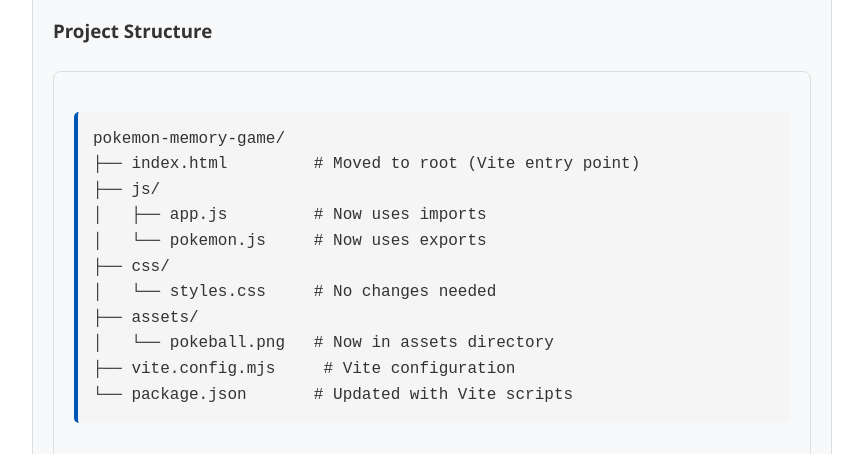
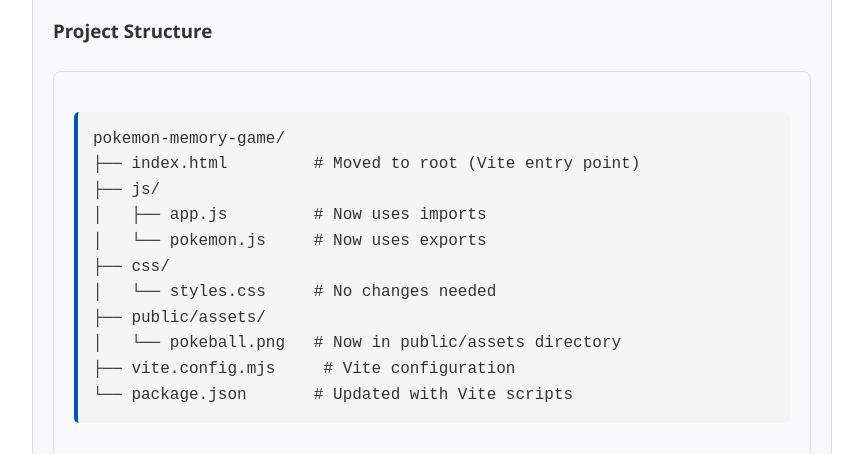
Before and after one commit to cynthiateeters/pmg-Miguelms017, a website built with Vite: page docs/esm-vite.html in a window 1280 px wide. Shown: the part 4020-4474 px from the top of the page, without its empty margins (208-1071 px from the left). Built offline with nearby package versions, Linux system fonts and the light colour scheme.

Commit message:
Add public parent folder to assets

```diff
--- a/docs/esm-vite.html
+++ b/docs/esm-vite.html
@@ -299,8 +299,8 @@
 │   └── pokemon.js     # Now uses exports
 ├── css/
 │   └── styles.css     # No changes needed
-├── assets/
-│   └── pokeball.png   # Now in assets directory
+├── public/assets/
+│   └── pokeball.png   # Now in public/assets directory
 ├── vite.config.mjs     # Vite configuration
 └── package.json       # Updated with Vite scripts</code></pre>
     </div>
```
